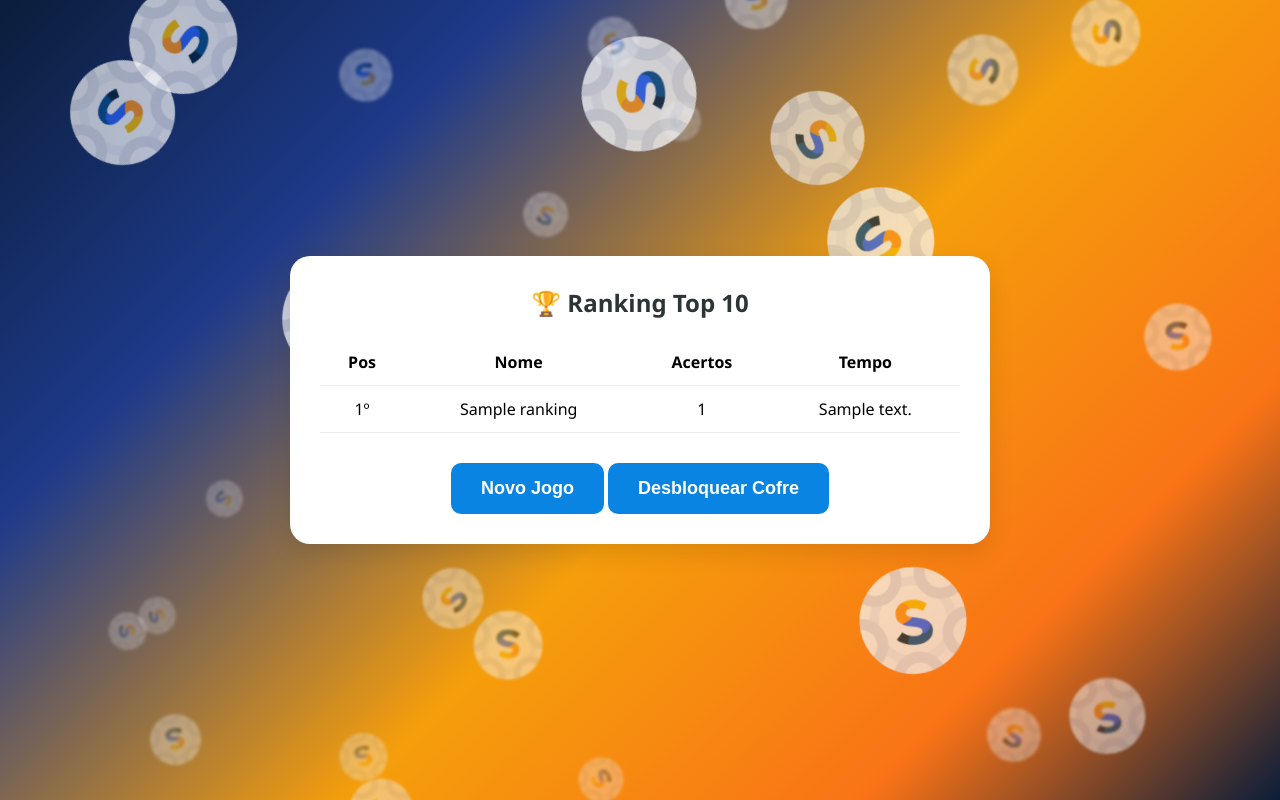
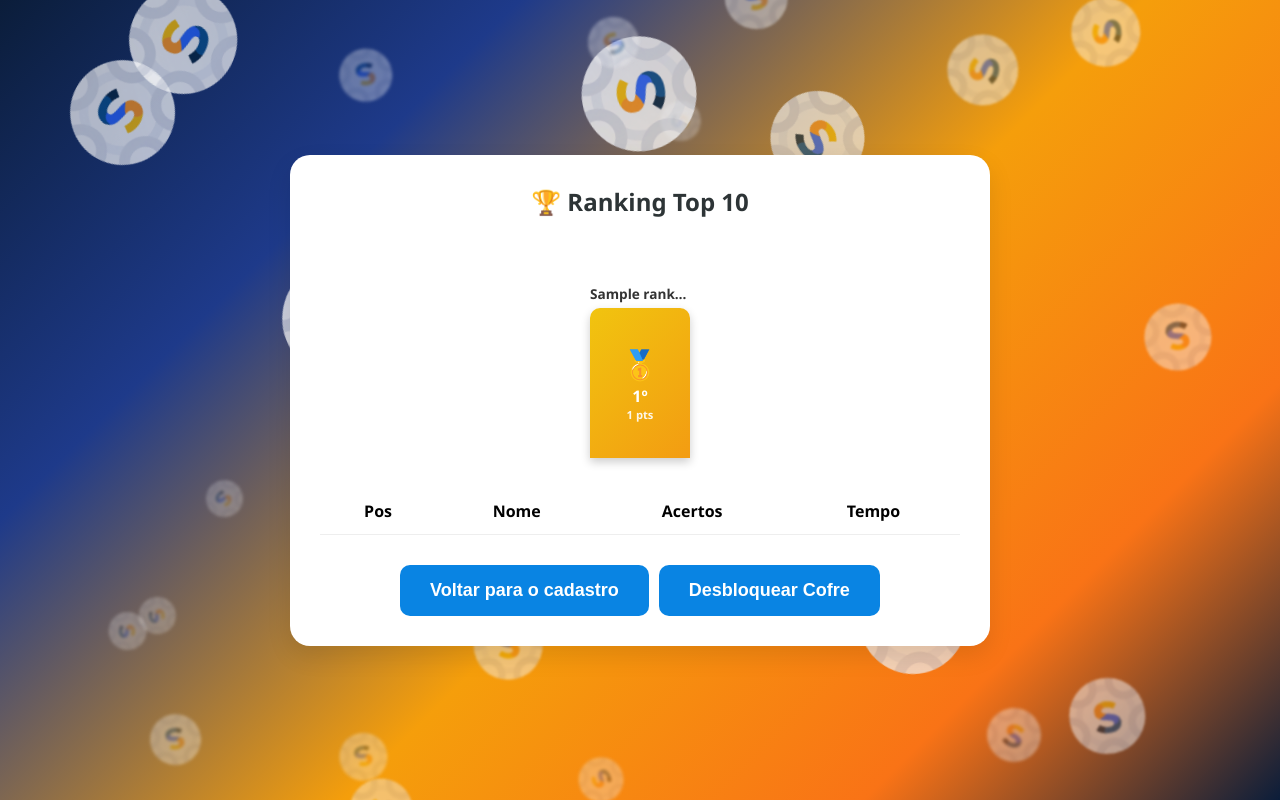
Before and after one commit to Augusto2025/Desafio-Game-Semana-S, a Django app: page /ranking/ in a window 1280 px wide. Run offline with Django 5.2, Linux system fonts and the light colour scheme; tables that the repository leaves empty hold one stand-in row (values such as "Sample post"); lists and menus that the app fills with data are empty.

Commit message:
"Criar podio no ranking"

```diff
--- a/quiz/templates/ranking.html
+++ b/quiz/templates/ranking.html
@@ -7,24 +7,93 @@
     <title>Ranking - Desafio Portugol</title>
     <link rel="stylesheet" href="{% static 'style/style.css' %}">
     <style>
+      /* Destaque para o usuário logado na tabela */
       .minha-posicao {
-        background-color: #e1f5fe;
+        background-color: #e1f5fe !important;
         font-weight: bold;
         border-left: 5px solid #0984e3;
+      }
+
+      /* --- ESTILOS DO PÓDIO --- */
+      .podium-container {
+        display: flex;
+        justify-content: center;
+        align-items: flex-end;
+        gap: 10px;
+        margin: 40px 0 30px 0;
+        height: 200px;
+      }
+
+      .podium-step {
+        display: flex;
+        flex-direction: column;
+        align-items: center;
+        width: 100px;
+        text-align: center;
+      }
+
+      .step-base {
+        width: 100%;
+        border-radius: 10px 10px 0 0;
+        display: flex;
+        flex-direction: column;
+        justify-content: center;
+        align-items: center;
+        color: white;
+        font-weight: bold;
+        box-shadow: 0 4px 10px rgba(0,0,0,0.2);
+        transition: height 0.5s ease-out;
+      }
+
+      .podium-name {
+        font-size: 0.85rem;
+        font-weight: bold;
+        margin-bottom: 5px;
+        color: #333;
+        white-space: nowrap;
+        overflow: hidden;
+        text-overflow: ellipsis;
+        max-width: 100px;
+      }
+
+      /* Medalhas e Badges */
+      .medal { font-size: 1.8rem; margin-bottom: 2px; }
+      .podium-score { font-size: 0.7rem; opacity: 0.9; }
+
+      /* Configuração Individual dos Degraus */
+      .first {
+        height: 150px;
+        background: linear-gradient(135deg, #f1c40f, #f39c12);
+        order: 2; /* Centro */
+        z-index: 2;
+      }
+      .second {
+        height: 110px;
+        background: linear-gradient(135deg, #bdc3c7, #95a5a6);
+        order: 1; /* Esquerda */
+      }
+      .third {
+        height: 80px;
+        background: linear-gradient(135deg, #cd7f32, #a0522d);
+        order: 3; /* Direita */
+      }
+
+      .ranking-table {
+        width: 100%;
+        margin-top: 20px;
       }
     </style>
   </head>
   <body>
-    <!-- 🔥 ANIMAÇÃO -->
-    <div class="animacao-fundo" data-img="{% static '../static/img/SimboloS.png' %}"></div>
-
-
-
-
+    <div class="animacao-fundo" data-img="{% static 'img/SimboloS.png' %}"></div>
 
     <div class="container">
         <section class="tela ativa">
             <h1>🏆 Ranking Top 10</h1>
+
+            <div id="podium" class="podium-container">
+                </div>
+
             <table class="ranking-table">
                 <thead>
                     <tr>
@@ -37,8 +106,11 @@
                 <tbody id="corpo-ranking">
                     </tbody>
             </table>
-            <button class="btn btn-blue" style="margin-top: 30px;" onclick="window.location.href='{% url 'cadastro' %}'">Novo Jogo</button>
+
+            <div style="display: flex; gap: 10px; justify-content: center;">
+                <button class="btn btn-blue" style="margin-top: 30px;" onclick="window.location.href='{% url 'cadastro' %}'">Voltar para o cadastro</button>
                 <button class="btn btn-blue" style="margin-top: 30px;" onclick="window.location.href='{% url 'desbloquear_cofre' %}'">Desbloquear Cofre</button>
+            </div>
         </section>
     </div>
 
@@ -46,15 +118,45 @@
       const usuarioAtual = localStorage.getItem("usuarioAtual");
 
       async function atualizarRanking() {
+        try {
             const response = await fetch("{% url 'api_ranking' %}");
             const dados = await response.json();
+
+            const podium = document.getElementById("podium");
             const corpo = document.getElementById("corpo-ranking");
 
-        corpo.innerHTML = dados
+            // --- LÓGICA DO PÓDIO (TOP 3) ---
+            const top3 = dados.slice(0, 3);
+            const medalhas = ["🥇", "🥈", "🥉"];
+            const classes = ["first", "second", "third"];
+
+            let podiumHTML = "";
+
+            // Ordem [1, 0, 2] garante que o 2º fique na esquerda, 1º no centro e 3º na direita
+            [1, 0, 2].forEach(i => {
+                const player = top3[i];
+                if (player) {
+                    podiumHTML += `
+                        <div class="podium-step">
+                            <div class="podium-name">${player.nome === usuarioAtual ? "⭐ Você" : player.nome}</div>
+                            <div class="step-base ${classes[i]}">
+                                <span class="medal">${medalhas[i]}</span>
+                                <span>${i + 1}º</span>
+                                <span class="podium-score">${player.acertos} pts</span>
+                            </div>
+                        </div>
+                    `;
+                }
+            });
+            podium.innerHTML = podiumHTML;
+
+            // --- LÓGICA DA TABELA (4º EM DIANTE) ---
+            const restante = dados.slice(3);
+            corpo.innerHTML = restante
               .map(
                 (item, i) => `
                     <tr class="${item.nome === usuarioAtual ? "minha-posicao" : ""}">
-                    <td>${i + 1}º</td>
+                        <td>${i + 4}º</td>
                         <td>${item.nome} ${item.nome === usuarioAtual ? "(Você)" : ""}</td>
                         <td>${item.acertos}</td>
                         <td>${item.tempo_texto}</td>
@@ -62,10 +164,12 @@
                 `,
               )
               .join("");
+        } catch (e) {
+            console.error("Erro ao atualizar ranking", e);
+        }
       }
 
       atualizarRanking();
-      // Atualização em tempo real a cada 3 segundos
       setInterval(atualizarRanking, 3000);
     </script>
 
```
Lines whose indentation alone changed are shown as unchanged.
